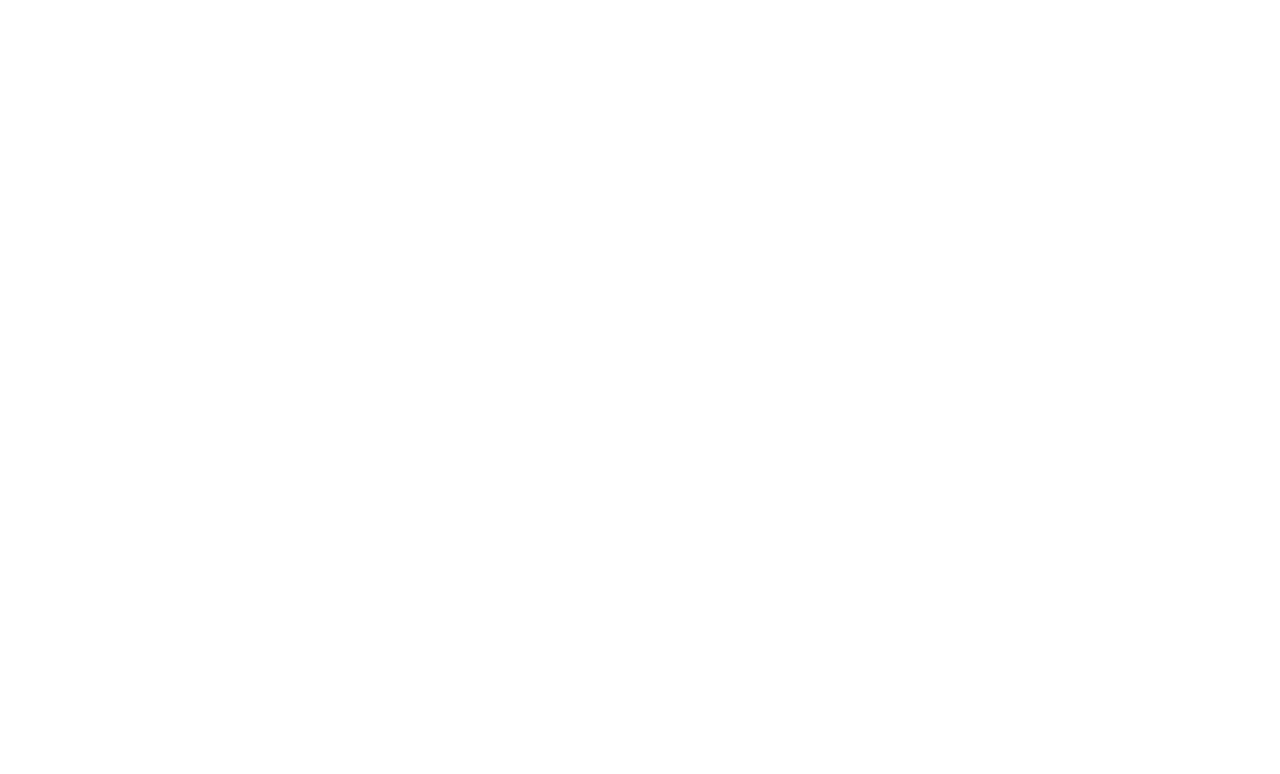
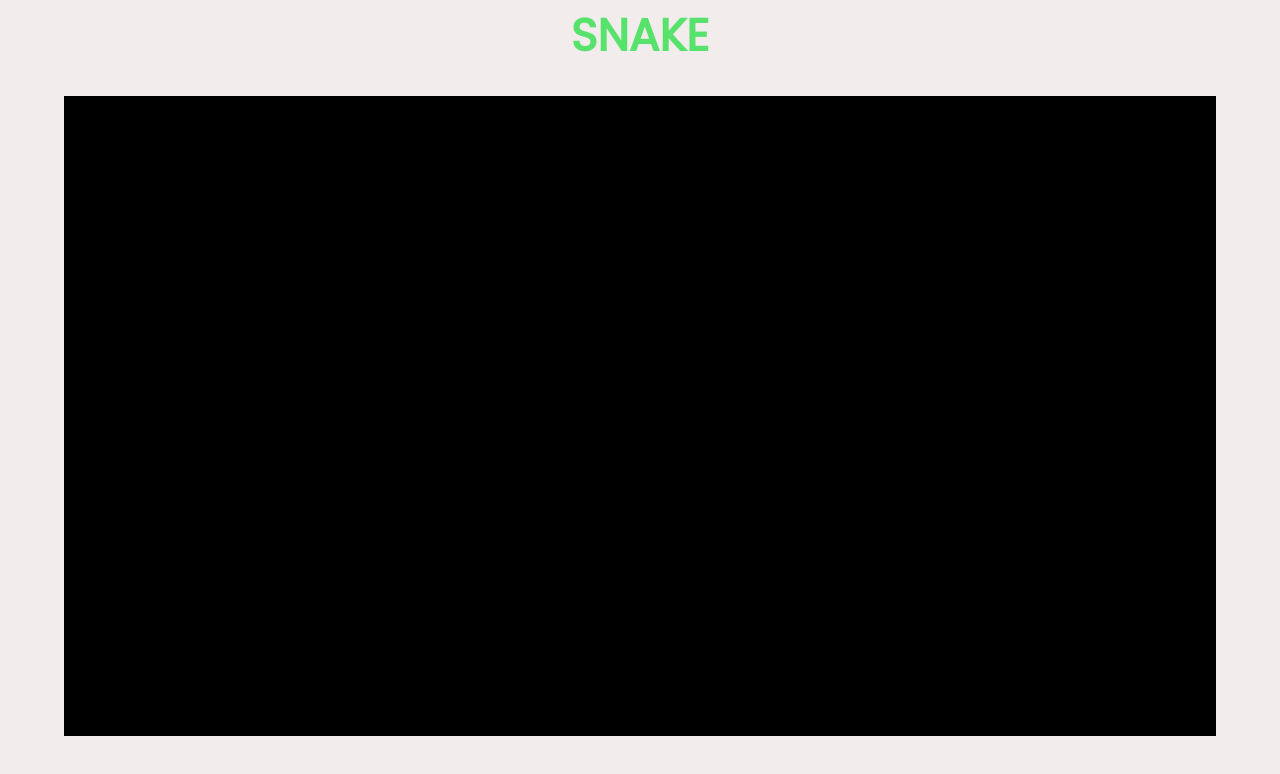
Before and after one commit to LeonardoKaftal/JS-Snake-Game, a plain HTML site: page index.html in a window 1280 px wide. Drawn offline with Linux system fonts and the light colour scheme.

Commit message:
Finished the css file

```diff
--- a/index.html
+++ b/index.html
@@ -20,6 +20,13 @@
 
 </head>
 <body>
+    <nav>
+        <h1>SNAKE</h1>
+    </nav>
+    <main>
+        <canvas id="canvas"></canvas>
+    </main>
+
     <script src="main.js"></script>
 </body>
 </html>
--- a/main.js
+++ b/main.js
@@ -0,0 +1,12 @@
+class Snake {
+    constructor(x,y) {
+        this.x = x;
+        this.y = y;
+    }
+
+    move() {
+
+    }
+
+
+}
--- a/style.css
+++ b/style.css
@@ -51,3 +51,28 @@ h6
 
     line-height: 1.6;
 }
+body {
+    background-color: rgb(243, 236, 236);
+    height: 94vh;
+}
+nav {
+    text-align: center;
+    height: 5vh;
+
+
+}
+nav h1 {
+    color: rgb(87, 226, 108);
+}
+main {
+
+    height: 100%;
+    display: flex;
+    justify-content: center;
+    align-items: center;
+}
+#canvas {
+    background-color: rgb(0, 0, 0);
+    width: 90%;
+    height: 80vh;
+}
```
